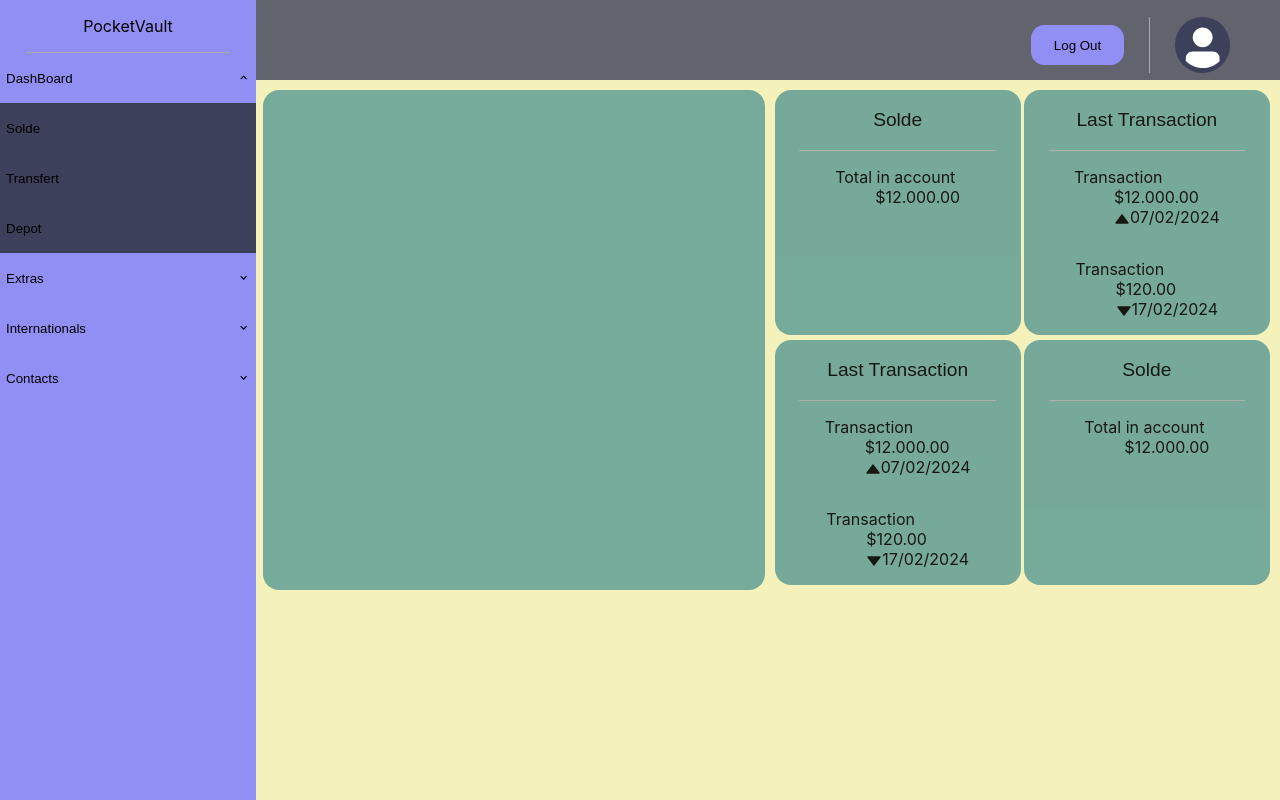
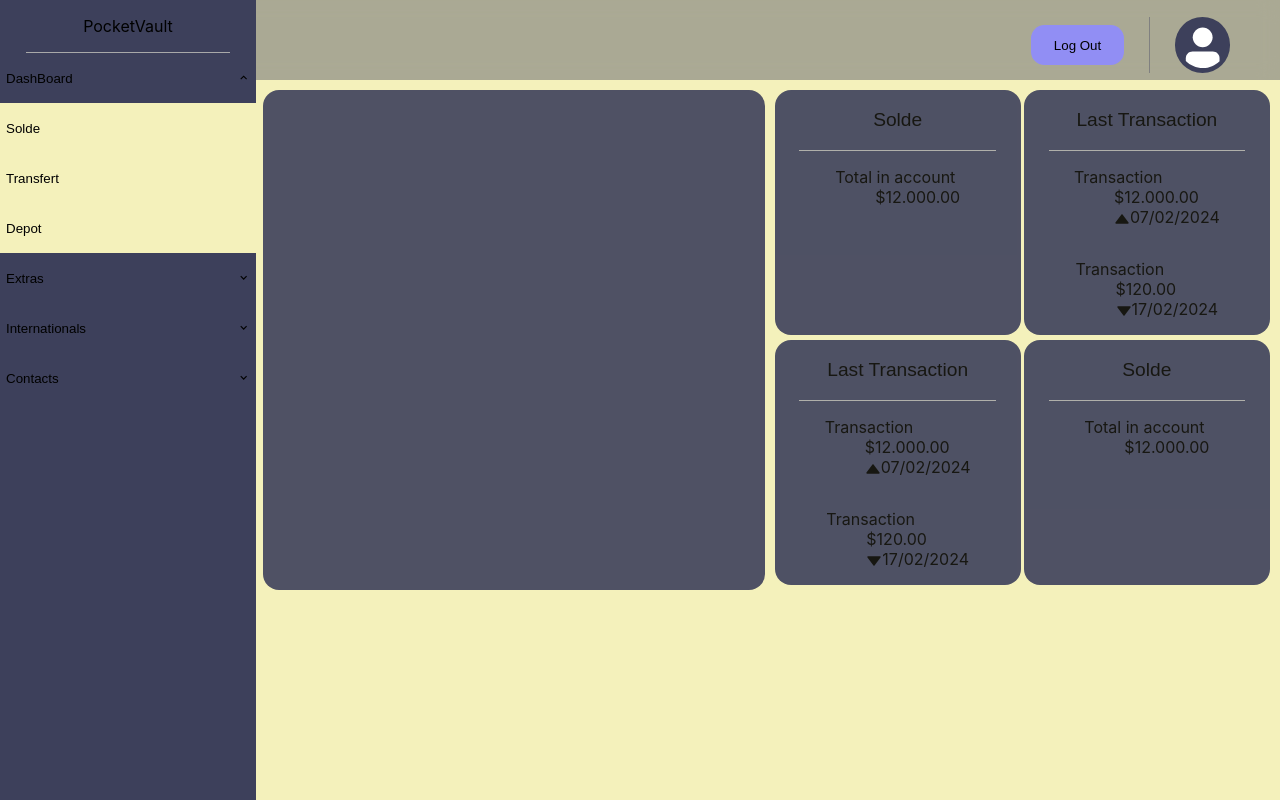
Before and after one commit to VisioneerHEI/PocketVault-Front, a React (Create React App) app: page /dashboard in a window 1280 px wide. Both pictures are taken after a click on the button "DashBoard". Built offline with nearby package versions, Linux system fonts and the light colour scheme.

Commit message:
feat: transparent color theme

```diff
--- a/src/components/button.jsx
+++ b/src/components/button.jsx
@@ -1,5 +1,5 @@
 import React, { Input } from '@chakra-ui/react'
-import color from '../utils/theme'
+import color, { transColor } from '../utils/theme'
 
 const Button = (props) => {
   return (
@@ -12,6 +12,10 @@ const Button = (props) => {
       bgColor={color.second}
       border='0'
       borderRadius='1em'
+      transitionDuration="400ms"
+      _hover={{
+        bgColor: transColor.second(.5)
+      }}
     />
   )
 }
--- a/src/components/divider/index.jsx
+++ b/src/components/divider/index.jsx
@@ -1,21 +1,22 @@
 import React, { Flex } from '@chakra-ui/react'
 import PropTypes from 'prop-types'
 
-const Divider = ({ orientation }) => {
+const Divider = ({ orientation, light }) => {
   return (
     <>
       {orientation === 'h' || (orientation && orientation !== 'v')
-        ? <Flex h='1px' w='80%' bgColor='darkgray' />
+        ? <Flex h='1px' w='80%' bgColor={light ? 'gray' : 'darkgray'} />
         : <></>}
       {orientation === 'v'
-        ? <Flex w='1px' h='80%' bgColor='darkgray' />
+        ? <Flex w='1px' h='80%' bgColor={light ? 'gray' : 'darkgray'} />
         : <></>}
     </>
   )
 }
 
 Divider.propTypes = {
-  orientation: PropTypes.string
+  orientation: PropTypes.string,
+  light: PropTypes.bool
 }
 
 export default Divider
--- a/src/pages/dashboard/components/card/index.jsx
+++ b/src/pages/dashboard/components/card/index.jsx
@@ -16,7 +16,7 @@ const Card = ({ h, children, display }) => {
       margin='0'
       padding='0'
       opacity={display ? '.9' : '1'}
-      bgColor={display ? color.primary : ''}
+      bgColor={display ? color.dark : ''}
     >
       {children}
     </Flex>
--- a/src/pages/dashboard/components/leftBar/components/DropDown.jsx
+++ b/src/pages/dashboard/components/leftBar/components/DropDown.jsx
@@ -1,7 +1,7 @@
 import React from 'react'
 import { Accordion, AccordionItem, AccordionButton, AccordionPanel, AccordionIcon, Text } from '@chakra-ui/react'
 import PropTypes from 'prop-types'
-import color from '../../../../../utils/theme'
+import color, { transColor } from '../../../../../utils/theme'
 
 const DropDown = ({ toDisplay }) => {
   /**
@@ -22,6 +22,10 @@ const DropDown = ({ toDisplay }) => {
               justifyContent='space-between'
               bgColor='transparent'
               border='0'
+              transitionDuration="400ms"
+              _hover={{
+                bgColor: transColor.dark(.2)
+              }}
             >
               <Text>{e.name}</Text>
               <AccordionIcon />
@@ -32,10 +36,14 @@ const DropDown = ({ toDisplay }) => {
                   <AccordionButton
                     h='50px'
                     justifyContent='space-between'
-                    bgColor={color.dark}
+                    bgColor={color.light}
                     border='0'
                     onClick={() => {
                       console.log('clicked' + e)
+                    }}
+                    transitionDuration="400ms"
+                    _hover={{
+                      bgColor: transColor.primary(.5)
                     }}
                   >
                     <Text>{e}</Text>
--- a/src/pages/dashboard/components/leftBar/index.jsx
+++ b/src/pages/dashboard/components/leftBar/index.jsx
@@ -7,7 +7,7 @@ import color from '../../../../utils/theme.js'
 const LeftBar = () => {
   return (
     <Flex
-      bgColor={color.second}
+      bgColor={color.dark}
       h='100%'
       w='20%'
       zIndex='11'
--- a/src/pages/dashboard/components/navBar.jsx
+++ b/src/pages/dashboard/components/navBar.jsx
@@ -6,9 +6,10 @@ import * as token from '../../../utils/token.js'
 import './navBar.css'
 import Button from '../../../components/button.jsx'
 import Divider from '../../../components/divider/index.jsx'
-import color from '../../../utils/theme.js'
+import color, { transColor } from '../../../utils/theme.js'
 
 const NavBar = () => {
+  console.log(transColor.dark(0))
   return (
     <Flex
       h='70px'
@@ -18,7 +19,7 @@ const NavBar = () => {
       left='0'
       paddingTop='10px'
       className='to-blur'
-      bgColor={`${color.dark}cc`}
+      bgColor={transColor.dark(.4)}
     >
       <Flex
         w='70%'
@@ -37,7 +38,7 @@ const NavBar = () => {
             window.location.href = '/login'
           }}
         />
-        <Divider orientation='v' />
+        <Divider orientation='v'light={true} />
         <Avatar
           w='15%'
           bgColor={color.dark}
--- a/src/utils/theme.js
+++ b/src/utils/theme.js
@@ -2,6 +2,18 @@ const theme = ['f4f1bb', '3d405b', 'ff8966', '918ef4', '69a297']
 
 const formatColorHexa = (c) => {
   return `#${c}`
+}
+
+const applyTransparence = (c, v) => {
+  if (v > 1) {
+    v = 1
+  } else if (v < 0) {
+    v = 0
+  }
+  v *= 16 ** 2 - 1
+  v = Math.floor(v)
+  v = v.toString(16)
+  return `${c}${v}`
 }
 
 const color = {
@@ -12,4 +24,10 @@ const color = {
   second: formatColorHexa(theme[3])
 }
 
+export const transColor = {}
+
+for (const c in color) {
+  transColor[c] = (v) => applyTransparence(color[c], v)
+}
+
 export default color
```
